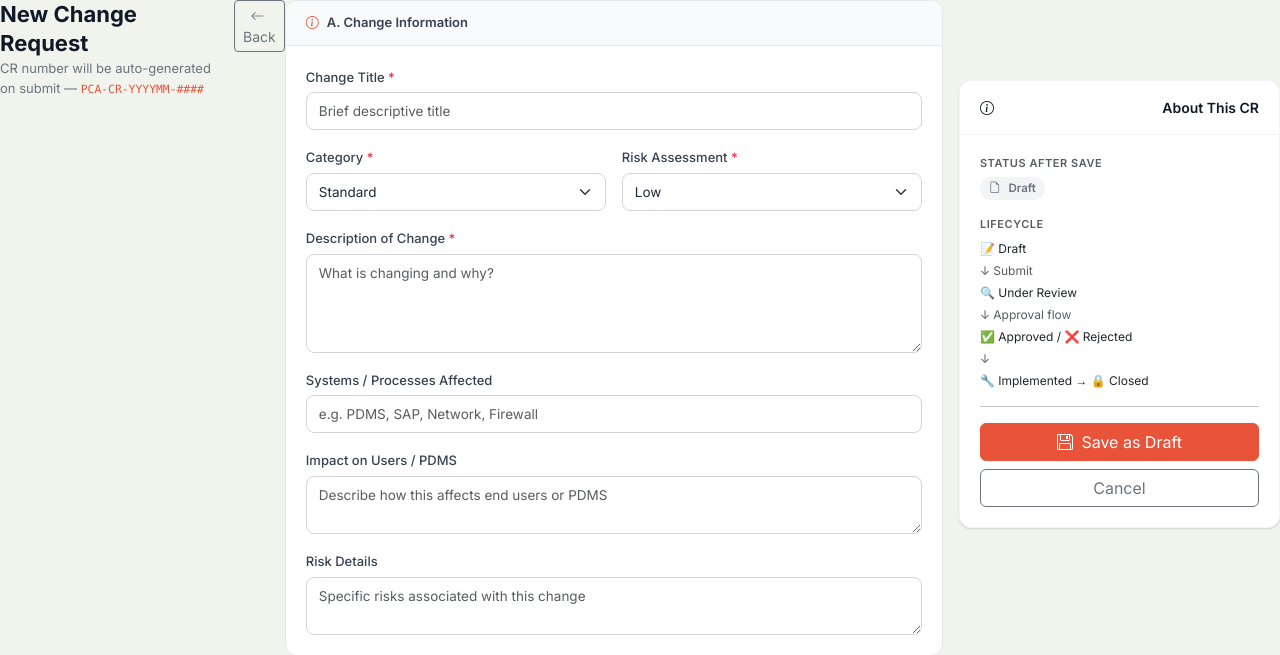
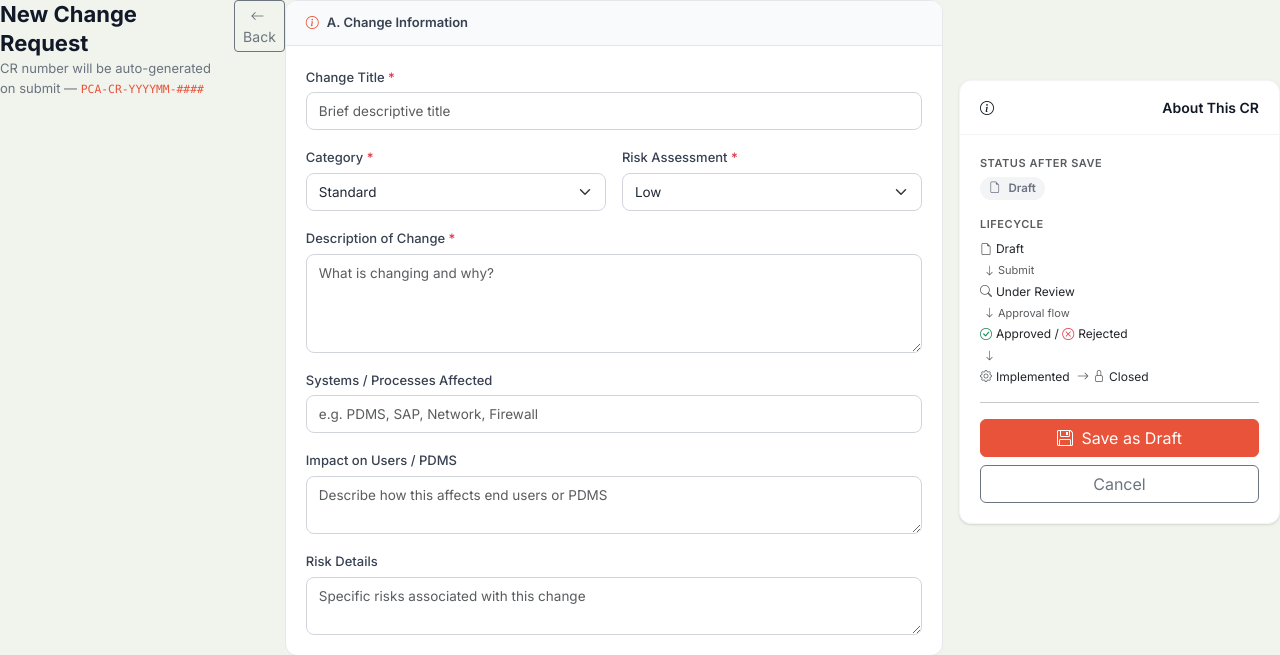
Before and after one commit to tuzajohn/pca-cmp, an ASP.NET Core app: template src/PCA.Web/Views/ChangeRequests/Create.cshtml in a window 1280 px wide. Shown: the top 655 px of the page. Run offline with ASP.NET Core 8, Linux system fonts and the light colour scheme; the template is opened without the code that fills it, so the values that code supplies are empty; data comes from the database, SQL or seed files in the repository; the project's own start-up code is not run, and a stand-in starts its controllers and pages; some libraries are stand-ins or nearby versions.

Commit message:
style: replace all emojis and arrow chars with Bootstrap Icons
- Welcome heading: removed wave emoji
- CR lifecycle sidebar: replaced 📝🔍✅❌🔧🔒 with bi-file-earmark,
  bi-search, bi-check-circle, bi-x-circle, bi-gear, bi-lock icons
- 'Create your first CR' links: replaced → with bi-plus-circle icon
- 'Add the first user' link: replaced → with bi-person-plus icon
- All directional arrows replaced with bi-arrow-down / bi-arrow-right

https://claude.ai/code/session_0171xCvtRCfVcbGdJB5AeruH

```diff
--- a/src/PCA.Web/Views/Admin/Users.cshtml
+++ b/src/PCA.Web/Views/Admin/Users.cshtml
@@ -31,7 +31,7 @@
     {
         <div class="card-body text-center py-5 text-muted">
             <i class="bi bi-people fs-1 d-block mb-2 opacity-25"></i>
-            No users yet. <a asp-action="CreateUser">Add the first user →</a>
+            No users yet. <a asp-action="CreateUser"><i class="bi bi-person-plus me-1"></i>Add the first user</a>
         </div>
     }
     else
--- a/src/PCA.Web/Views/ChangeRequests/Create.cshtml
+++ b/src/PCA.Web/Views/ChangeRequests/Create.cshtml
@@ -128,13 +128,13 @@
                     <div class="mb-3">
                         <div class="small text-muted mb-2" style="text-transform:uppercase;letter-spacing:.05em;font-size:11px;font-weight:600;">Lifecycle</div>
                         <div class="d-flex flex-column gap-1" style="font-size:12px;">
-                            <span>📝 Draft</span>
-                            <span class="text-muted">↓ Submit</span>
-                            <span>🔍 Under Review</span>
-                            <span class="text-muted">↓ Approval flow</span>
-                            <span>✅ Approved / ❌ Rejected</span>
-                            <span class="text-muted">↓</span>
-                            <span>🔧 Implemented → 🔒 Closed</span>
+                            <span><i class="bi bi-file-earmark me-1 text-muted"></i>Draft</span>
+                            <span class="text-muted ps-1" style="font-size:11px;"><i class="bi bi-arrow-down"></i> Submit</span>
+                            <span><i class="bi bi-search me-1 text-muted"></i>Under Review</span>
+                            <span class="text-muted ps-1" style="font-size:11px;"><i class="bi bi-arrow-down"></i> Approval flow</span>
+                            <span><i class="bi bi-check-circle me-1 text-success"></i>Approved / <i class="bi bi-x-circle me-1 text-danger"></i>Rejected</span>
+                            <span class="text-muted ps-1" style="font-size:11px;"><i class="bi bi-arrow-down"></i></span>
+                            <span><i class="bi bi-gear me-1 text-muted"></i>Implemented <i class="bi bi-arrow-right mx-1 text-muted"></i><i class="bi bi-lock me-1 text-muted"></i>Closed</span>
                         </div>
                     </div>
                     <hr />
--- a/src/PCA.Web/Views/ChangeRequests/Index.cshtml
+++ b/src/PCA.Web/Views/ChangeRequests/Index.cshtml
@@ -60,7 +60,7 @@
         <div class="card-body text-center py-5 text-muted">
             <i class="bi bi-inbox fs-1 d-block mb-2 opacity-25"></i>
             No change requests yet.
-            <a asp-action="Create" class="d-block mt-2">Create your first CR →</a>
+            <a asp-action="Create" class="d-block mt-2"><i class="bi bi-plus-circle me-1"></i>Create your first CR</a>
         </div>
     }
     else
--- a/src/PCA.Web/Views/Home/Index.cshtml
+++ b/src/PCA.Web/Views/Home/Index.cshtml
@@ -14,7 +14,7 @@
 <!-- Welcome row -->
 <div class="d-flex align-items-center justify-content-between mb-4">
     <div>
-        <h1 class="page-header-title mb-1">Welcome back, @User.Identity!.Name?.Split('@')[0] 👋</h1>
+        <h1 class="page-header-title mb-1">Welcome back, @User.Identity!.Name?.Split('@')[0]</h1>
         <p class="page-header-sub mb-0">Here's what's happening with your change requests today.</p>
     </div>
     <a asp-controller="ChangeRequests" asp-action="Create" class="btn btn-primary px-4">
@@ -142,7 +142,7 @@
                 <div class="card-body text-center py-5 text-muted">
                     <i class="bi bi-inbox fs-1 d-block mb-2 opacity-25"></i>
                     No change requests yet.
-                    <a asp-controller="ChangeRequests" asp-action="Create" class="d-block mt-2">Create your first CR →</a>
+                    <a asp-controller="ChangeRequests" asp-action="Create" class="d-block mt-2"><i class="bi bi-plus-circle me-1"></i>Create your first CR</a>
                 </div>
             }
             else
```
